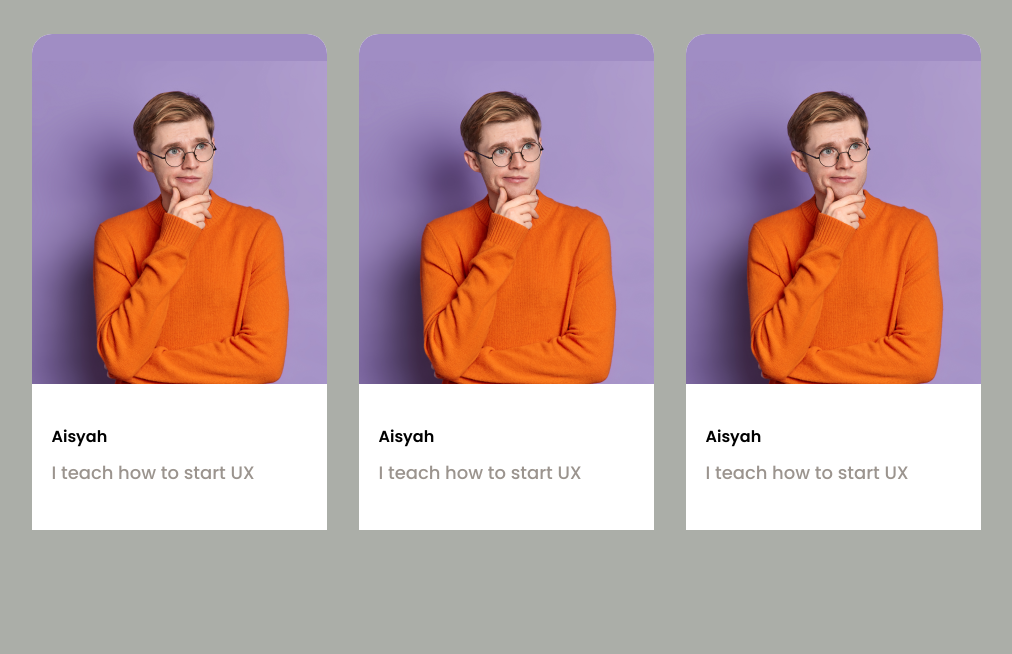
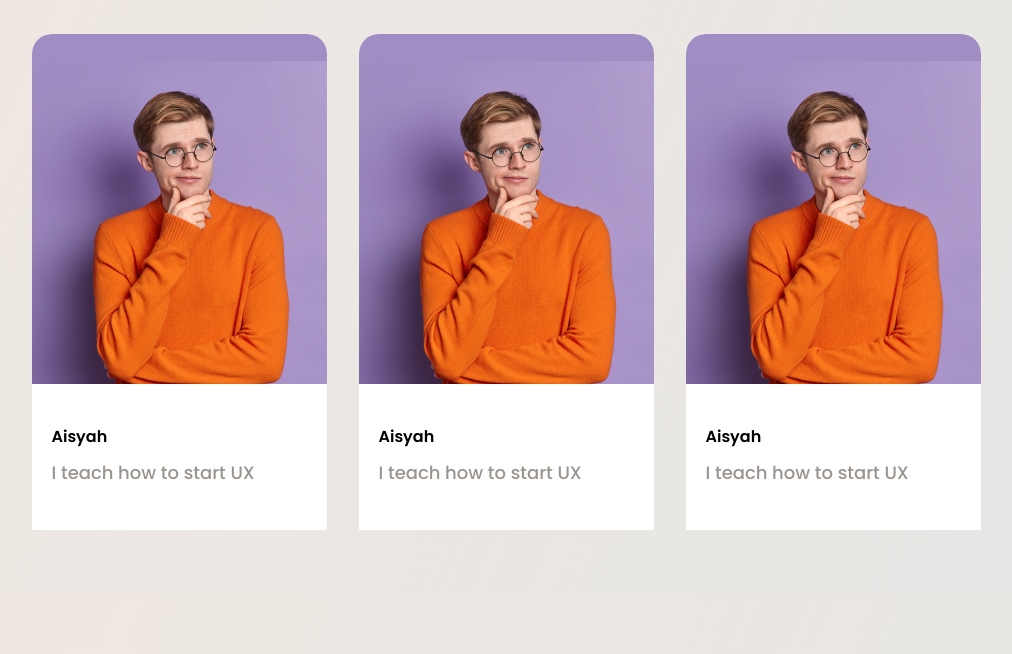
Before and after one commit to emmanuelByte/eduation-landing-open-source, a plain HTML site: page index.html in a window 1280 px wide. Shown: the part 146-800 px from the top of the page, without its empty margins (134-1146 px from the left). Drawn offline with Linux system fonts and the light colour scheme.

Commit message:
added linear gradient

```diff
--- a/style.css
+++ b/style.css
@@ -7,7 +7,7 @@
 }
 body {
   font-family: 'Poppins', sans-serif;
-  background: #abaea8;
+  background: linear-gradient(292.92deg, #e6e6e4 7.23%, #f0e8e2 97.74%);
   font-family: ;
 }
 /* preset that needs to be set before any css style to overwrite default behavior */
```
